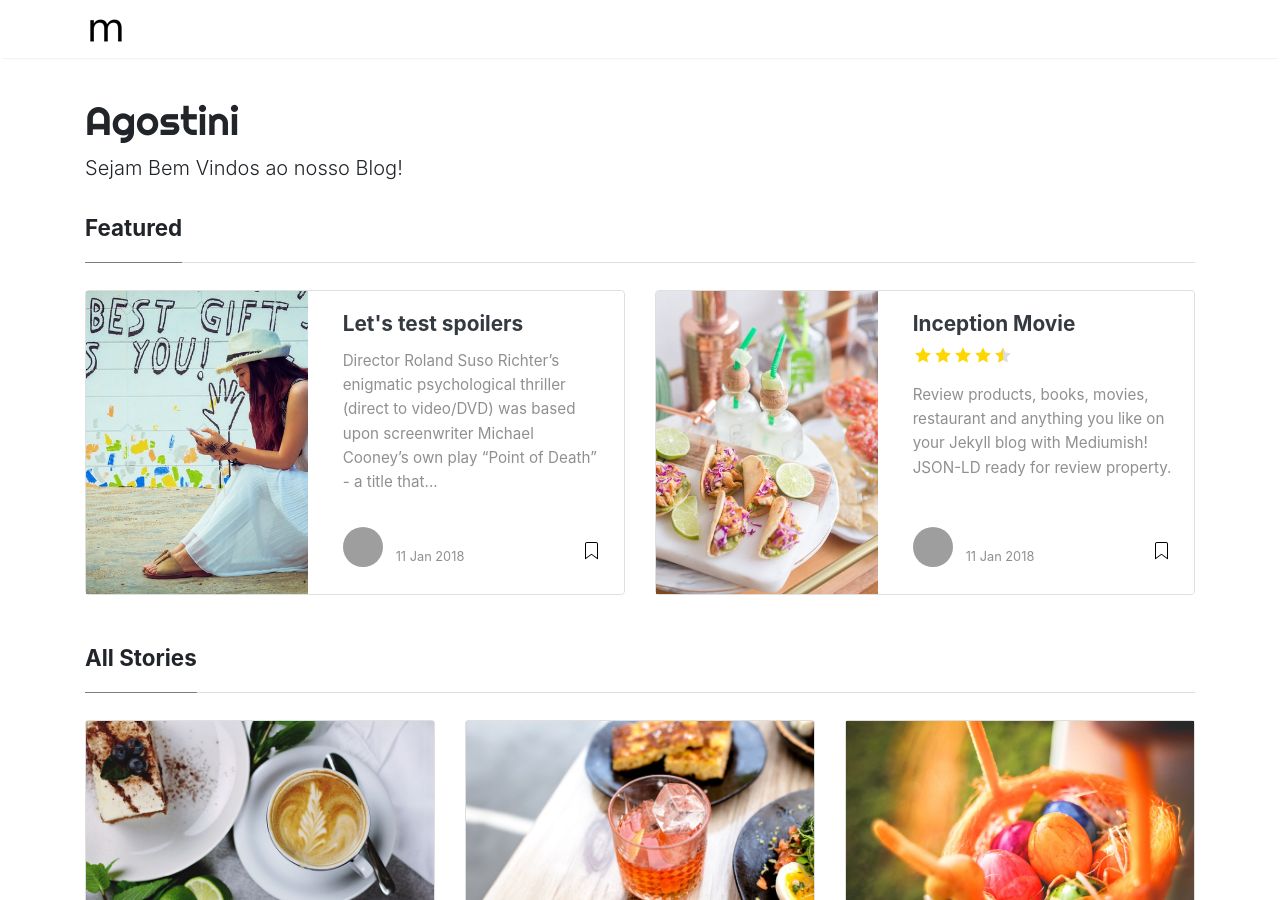
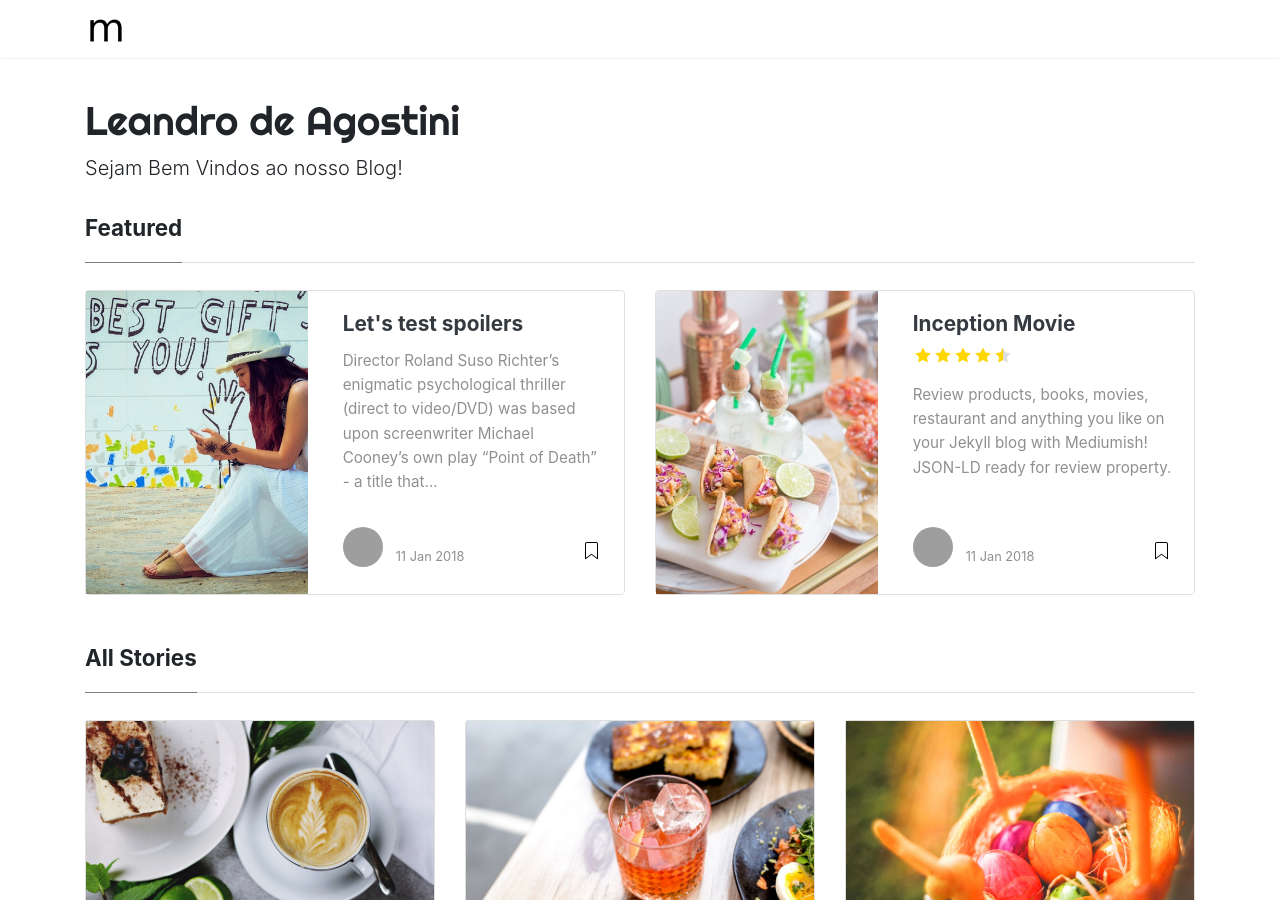
Before and after one commit to AgostiniBr/blog, a Jekyll site: the page built from docs/index.html, in a window 1280 px wide and 900 px high. Built offline with Jekyll 4.4.1, drawn with Linux system fonts in a browser that asks for light colours; nearby versions of some CDN libraries; the list of posts is cut into pages by our own code; grey boxes are pictures that could not be loaded.

Commit message:
Edit config

```diff
--- a/docs/_config.yaml
+++ b/docs/_config.yaml
@@ -1,5 +1,5 @@
 # Site
-name: "Agostini"
+name: "Leandro de Agostini"
 title: "Agostini Blog"
 description: "Sejam Bem Vindos ao nosso Blog!"
 logo: 'assets/images/logo.png'
```
